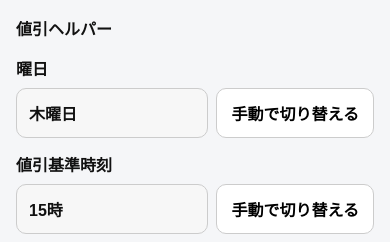
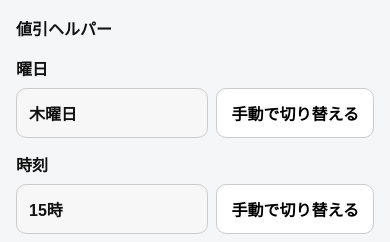
Before and after one commit to doribar/nebiki-helper, a React (Vite) app: page / in a window 390 px wide. Shown: the top 242 px of the page. Built offline with nearby package versions, Linux system fonts and the light colour scheme.

Commit message:
phone test

```diff
--- a/src/components/screens/StartScreen.tsx
+++ b/src/components/screens/StartScreen.tsx
@@ -237,7 +237,7 @@ export function StartScreen({
       </div>
 
       <div style={{ marginBottom: 14 }}>
-        <div style={{ fontWeight: 700, marginBottom: 8 }}>値引基準時刻</div>
+        <div style={{ fontWeight: 700, marginBottom: 8 }}>時刻</div>
         <div style={{ display: "grid", gridTemplateColumns: "1fr auto", gap: 8 }}>
           {sessionDraft.manualDiscountTimeOverride ? (
             <select
```
